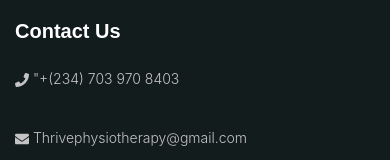
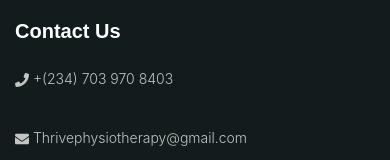
Before and after one commit to Ayomide2604/React-Thrive, a React (Vite) app: page /contact in a window 390 px wide. Shown: the part 1578-1738 px from the top of the page. Built offline with nearby package versions, Linux system fonts and the light colour scheme.

Commit message:
Fix phone number formatting in Footer component

```diff
--- a/src/components/Footer.jsx
+++ b/src/components/Footer.jsx
@@ -35,7 +35,7 @@ const Footer = () => {
 							<h5>Contact Us</h5>
 							<ul>
 								<li>
-									<FaPhone /> <span>"+(234) 703 970 8403</span>
+									<FaPhone /> <span>+(234) 703 970 8403</span>
 								</li>
 								<li>
 									<FaEnvelope />
```
